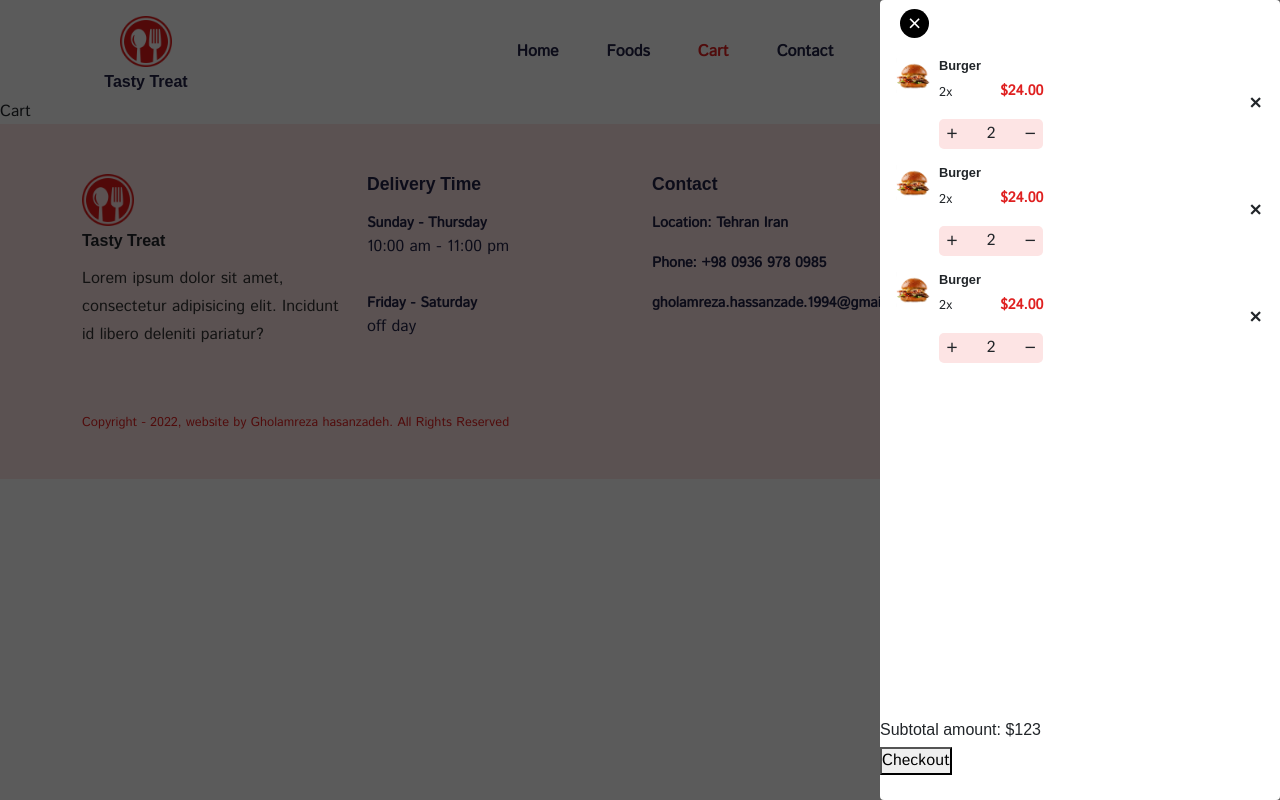
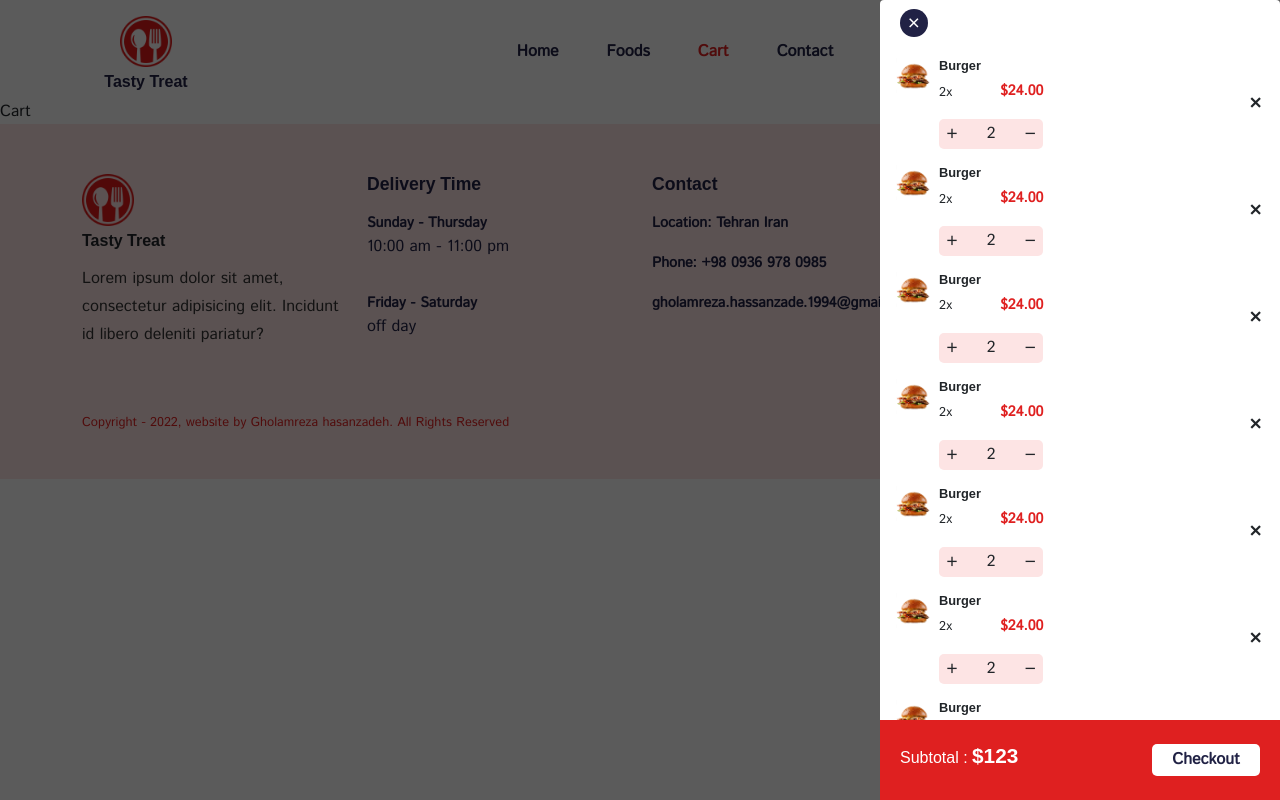
Before and after one commit to gholamreza-hasnzade/Reactjs-food-App-redux-toolkit, a React (Create React App) app: page /cart in a window 1280 px wide. Built offline with nearby package versions, Linux system fonts and the light colour scheme; a web font is replaced by a local one.

Commit message:
complate style cart box

```diff
--- a/src/components/UI/cart/Carts.jsx
+++ b/src/components/UI/cart/Carts.jsx
@@ -18,11 +18,19 @@ const Carts = () => {
             <CartItem />
             <CartItem />
             <CartItem />
+
+            <CartItem />
+            <CartItem />
+            <CartItem />
+
+            <CartItem />
+            <CartItem />
+            <CartItem />
         </div>
 
 
-        <div className="cart__bottom">
-            <h6>Subtotal amount: <span>$123</span></h6>
+        <div className="cart__bottom d-flex align-items-center justify-content-between">
+            <h6>Subtotal : <span>$123</span></h6>
             <button>
                 <Link to={"/checkout"}>Checkout</Link>
             </button>
--- a/src/components/UI/cart/cart.css
+++ b/src/components/UI/cart/cart.css
@@ -25,8 +25,8 @@
   padding: 10px 20px;
 }
 .cart__close span i {
-  font-size: 1.2rem;
-  background: #000;
+  font-size: 1.1rem;
+  background: #212245;
   padding: 5px;
   border-radius: 50%;
   color: #fff;
@@ -40,6 +40,41 @@
   padding-bottom: 10px;
   border-bottom: 1px solid #fde4e4;
 }
+.cart__bottom {
+    position: absolute;
+    bottom: 0;
+    padding: 5px 20px;
+    width: 100%;
+    height: 80px;
+    background: #df2020;
+}
+.cart__bottom h6 {
+    font-size: 1rem;
+    color: #fff;
+}
+
+.cart__bottom h6 span{
+    font-size: 1.3rem;
+    font-weight: 600;
+}
+
+.cart__bottom button {
+    border: none;
+    padding: 4px 20px;
+    border-radius: 5px;
+    background: #fff;
+    color: #212245;
+}
+
+
+.cart__bottom button a {
+    color: #212245;
+    font-weight: 600;
+}
+
+
+
+
 .cart__item-info img {
   width: 35px;
   height: 35px;
```
